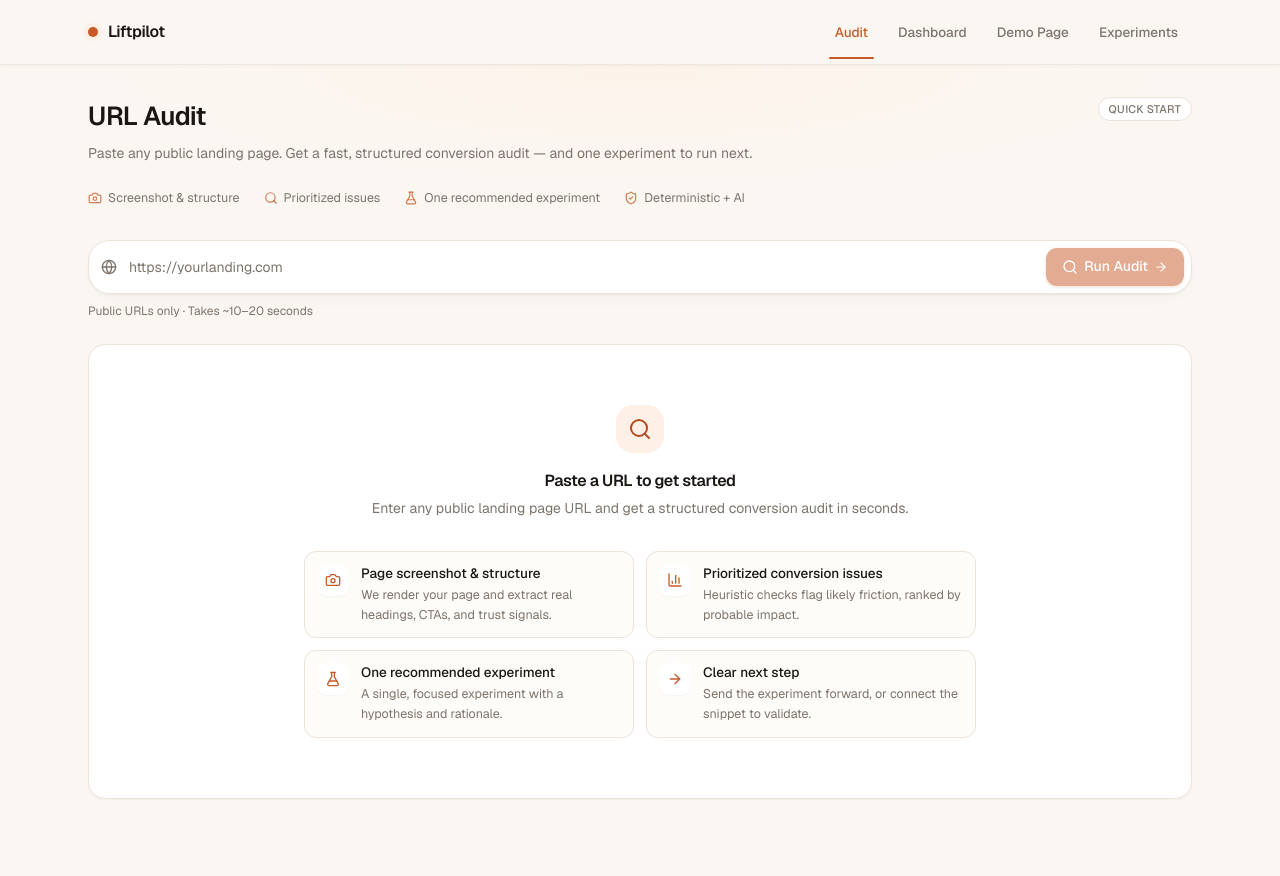
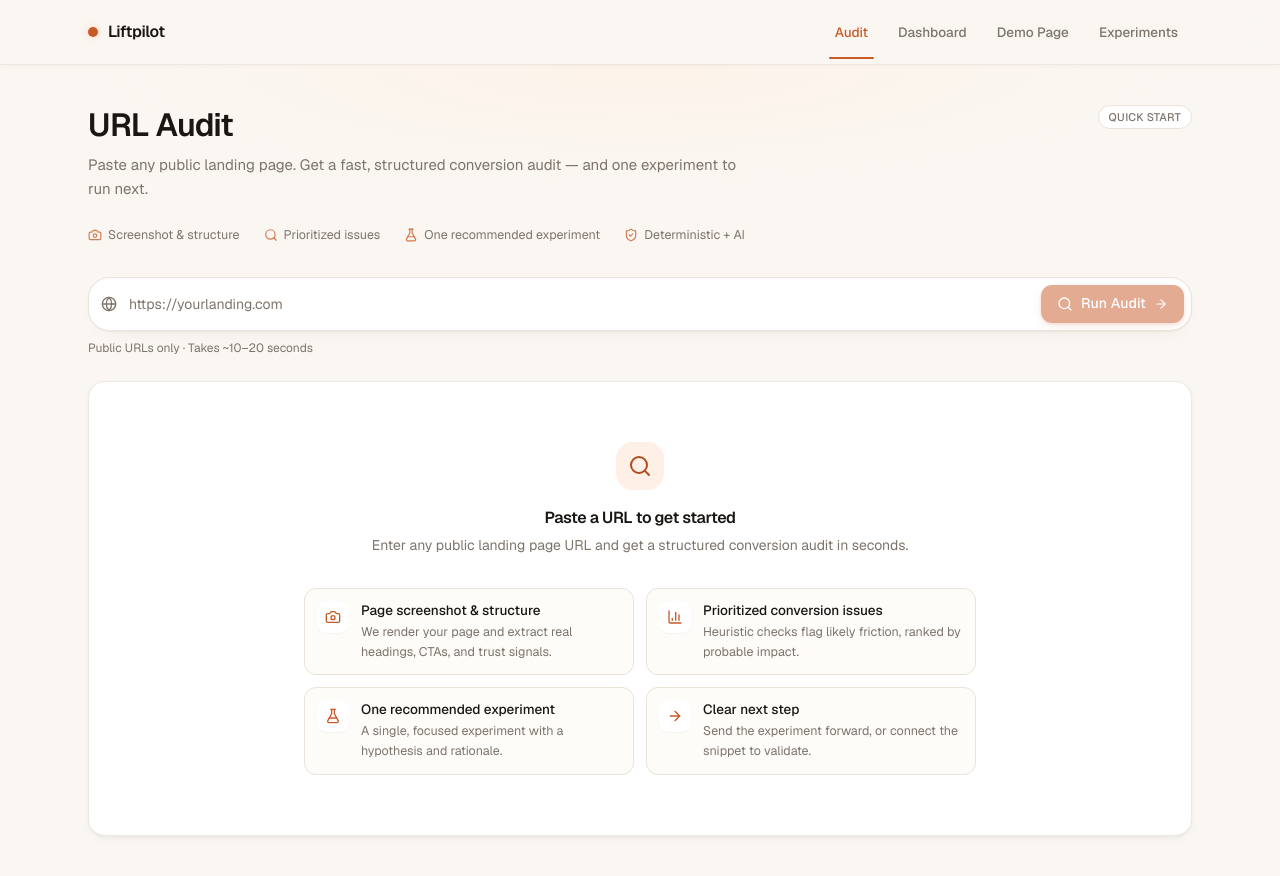
Before and after one commit to OmkarBansod02/Liftpilot, a Next.js app: page /audit in a window 1280 px wide. Before the commit the page ends 831 px from the top, so only its background shows below. Built offline with nearby package versions, Linux system fonts and the light colour scheme.

Commit message:
upgrade card shadows, button depth, badge sizing, and page header typography

```diff
--- a/src/components/layout/page-container.tsx
+++ b/src/components/layout/page-container.tsx
@@ -4,7 +4,7 @@ interface PageContainerProps {
 
 export function PageContainer({ children }: PageContainerProps) {
   return (
-    <div className="mx-auto w-full max-w-6xl px-6 py-8">
+    <div className="mx-auto w-full max-w-6xl px-6 py-10">
       {children}
     </div>
   );
--- a/src/components/layout/page-header.tsx
+++ b/src/components/layout/page-header.tsx
@@ -7,12 +7,12 @@ interface PageHeaderProps {
 export function PageHeader({ title, description, children }: PageHeaderProps) {
   return (
     <div className="flex items-start justify-between gap-4">
-      <div className="space-y-1.5">
-        <h1 className="text-[26px] font-semibold tracking-tight text-foreground">
+      <div className="space-y-2">
+        <h1 className="text-[32px] font-semibold leading-tight tracking-tight text-foreground">
           {title}
         </h1>
         {description && (
-          <p className="max-w-2xl text-sm leading-relaxed text-muted-foreground">
+          <p className="max-w-2xl text-[15px] leading-relaxed text-muted-foreground">
             {description}
           </p>
         )}
--- a/src/components/ui/badge.tsx
+++ b/src/components/ui/badge.tsx
@@ -5,7 +5,7 @@ import { Slot } from "radix-ui"
 import { cn } from "@/lib/utils"
 
 const badgeVariants = cva(
-  "group/badge inline-flex h-5 w-fit shrink-0 items-center justify-center gap-1 overflow-hidden rounded-4xl border border-transparent px-2 py-0.5 text-xs font-medium whitespace-nowrap transition-all focus-visible:border-ring focus-visible:ring-[3px] focus-visible:ring-ring/50 has-data-[icon=inline-end]:pr-1.5 has-data-[icon=inline-start]:pl-1.5 aria-invalid:border-destructive aria-invalid:ring-destructive/20 dark:aria-invalid:ring-destructive/40 [&>svg]:pointer-events-none [&>svg]:size-3!",
+  "group/badge inline-flex h-[22px] w-fit shrink-0 items-center justify-center gap-1.5 overflow-hidden rounded-4xl border border-transparent px-2.5 py-0.5 text-[11.5px] font-medium whitespace-nowrap transition-all focus-visible:border-ring focus-visible:ring-[3px] focus-visible:ring-ring/50 has-data-[icon=inline-end]:pr-2 has-data-[icon=inline-start]:pl-2 aria-invalid:border-destructive aria-invalid:ring-destructive/20 dark:aria-invalid:ring-destructive/40 [&>svg]:pointer-events-none [&>svg]:size-3!",
   {
     variants: {
       variant: {
--- a/src/components/ui/button.tsx
+++ b/src/components/ui/button.tsx
@@ -5,14 +5,14 @@ import { Slot } from "radix-ui"
 import { cn } from "@/lib/utils"
 
 const buttonVariants = cva(
-  "group/button inline-flex shrink-0 items-center justify-center rounded-lg border border-transparent bg-clip-padding text-sm font-medium whitespace-nowrap transition-all outline-none select-none focus-visible:border-ring focus-visible:ring-3 focus-visible:ring-ring/50 active:not-aria-[haspopup]:translate-y-px disabled:pointer-events-none disabled:opacity-50 aria-invalid:border-destructive aria-invalid:ring-3 aria-invalid:ring-destructive/20 dark:aria-invalid:border-destructive/50 dark:aria-invalid:ring-destructive/40 [&_svg]:pointer-events-none [&_svg]:shrink-0 [&_svg:not([class*='size-'])]:size-4",
+  "group/button inline-flex shrink-0 items-center justify-center rounded-lg border border-transparent bg-clip-padding text-sm font-medium tracking-[0.01em] whitespace-nowrap transition-all outline-none select-none focus-visible:border-ring focus-visible:ring-3 focus-visible:ring-ring/50 active:not-aria-[haspopup]:translate-y-px disabled:pointer-events-none disabled:opacity-50 aria-invalid:border-destructive aria-invalid:ring-3 aria-invalid:ring-destructive/20 dark:aria-invalid:border-destructive/50 dark:aria-invalid:ring-destructive/40 [&_svg]:pointer-events-none [&_svg]:shrink-0 [&_svg:not([class*='size-'])]:size-4",
   {
     variants: {
       variant: {
         default:
-          "bg-primary text-primary-foreground shadow-[0_1px_2px_rgba(189,86,34,0.25)] hover:bg-primary/90 [a]:hover:bg-primary/90",
+          "bg-primary text-primary-foreground shadow-[0_1px_2px_rgba(200,90,40,0.2),0_4px_12px_-4px_rgba(200,90,40,0.3)] hover:bg-primary/90 hover:shadow-[0_1px_2px_rgba(200,90,40,0.25),0_6px_16px_-4px_rgba(200,90,40,0.35)] [a]:hover:bg-primary/90",
         outline:
-          "border-border bg-card text-foreground hover:bg-muted hover:text-foreground aria-expanded:bg-muted aria-expanded:text-foreground",
+          "border-border bg-card text-foreground shadow-card hover:bg-muted hover:text-foreground hover:shadow-card-hover aria-expanded:bg-muted aria-expanded:text-foreground",
         secondary:
           "bg-secondary text-secondary-foreground hover:bg-secondary/80 aria-expanded:bg-secondary aria-expanded:text-secondary-foreground",
         ghost:
@@ -23,16 +23,16 @@ const buttonVariants = cva(
       },
       size: {
         default:
-          "h-8 gap-1.5 px-2.5 has-data-[icon=inline-end]:pr-2 has-data-[icon=inline-start]:pl-2",
+          "h-9 gap-1.5 px-3 has-data-[icon=inline-end]:pr-2.5 has-data-[icon=inline-start]:pl-2.5",
         xs: "h-6 gap-1 rounded-[min(var(--radius-md),10px)] px-2 text-xs in-data-[slot=button-group]:rounded-lg has-data-[icon=inline-end]:pr-1.5 has-data-[icon=inline-start]:pl-1.5 [&_svg:not([class*='size-'])]:size-3",
-        sm: "h-7 gap-1 rounded-[min(var(--radius-md),12px)] px-2.5 text-[0.8rem] in-data-[slot=button-group]:rounded-lg has-data-[icon=inline-end]:pr-1.5 has-data-[icon=inline-start]:pl-1.5 [&_svg:not([class*='size-'])]:size-3.5",
-        lg: "h-9 gap-1.5 px-2.5 has-data-[icon=inline-end]:pr-2 has-data-[icon=inline-start]:pl-2",
-        icon: "size-8",
+        sm: "h-8 gap-1.5 rounded-[min(var(--radius-md),12px)] px-3 text-[0.8rem] in-data-[slot=button-group]:rounded-lg has-data-[icon=inline-end]:pr-2 has-data-[icon=inline-start]:pl-2 [&_svg:not([class*='size-'])]:size-3.5",
+        lg: "h-10 gap-2 px-4 text-[0.9rem] has-data-[icon=inline-end]:pr-3 has-data-[icon=inline-start]:pl-3",
+        icon: "size-9",
         "icon-xs":
           "size-6 rounded-[min(var(--radius-md),10px)] in-data-[slot=button-group]:rounded-lg [&_svg:not([class*='size-'])]:size-3",
         "icon-sm":
           "size-7 rounded-[min(var(--radius-md),12px)] in-data-[slot=button-group]:rounded-lg",
-        "icon-lg": "size-9",
+        "icon-lg": "size-10",
       },
     },
     defaultVariants: {
--- a/src/components/ui/card.tsx
+++ b/src/components/ui/card.tsx
@@ -12,7 +12,7 @@ function Card({
       data-slot="card"
       data-size={size}
       className={cn(
-        "group/card flex flex-col gap-4 overflow-hidden rounded-xl border border-border bg-card py-5 text-sm text-card-foreground shadow-[0_1px_2px_rgba(23,23,23,0.04)] has-data-[slot=card-footer]:pb-0 has-[>img:first-child]:pt-0 data-[size=sm]:gap-3 data-[size=sm]:py-3 data-[size=sm]:has-data-[slot=card-footer]:pb-0 *:[img:first-child]:rounded-t-xl *:[img:last-child]:rounded-b-xl",
+        "group/card flex flex-col gap-4 overflow-hidden rounded-xl border border-border/80 bg-card py-5 text-sm text-card-foreground shadow-card transition-shadow has-data-[slot=card-footer]:pb-0 has-[>img:first-child]:pt-0 data-[size=sm]:gap-3 data-[size=sm]:py-3 data-[size=sm]:has-data-[slot=card-footer]:pb-0 *:[img:first-child]:rounded-t-xl *:[img:last-child]:rounded-b-xl",
         className
       )}
       {...props}
```
